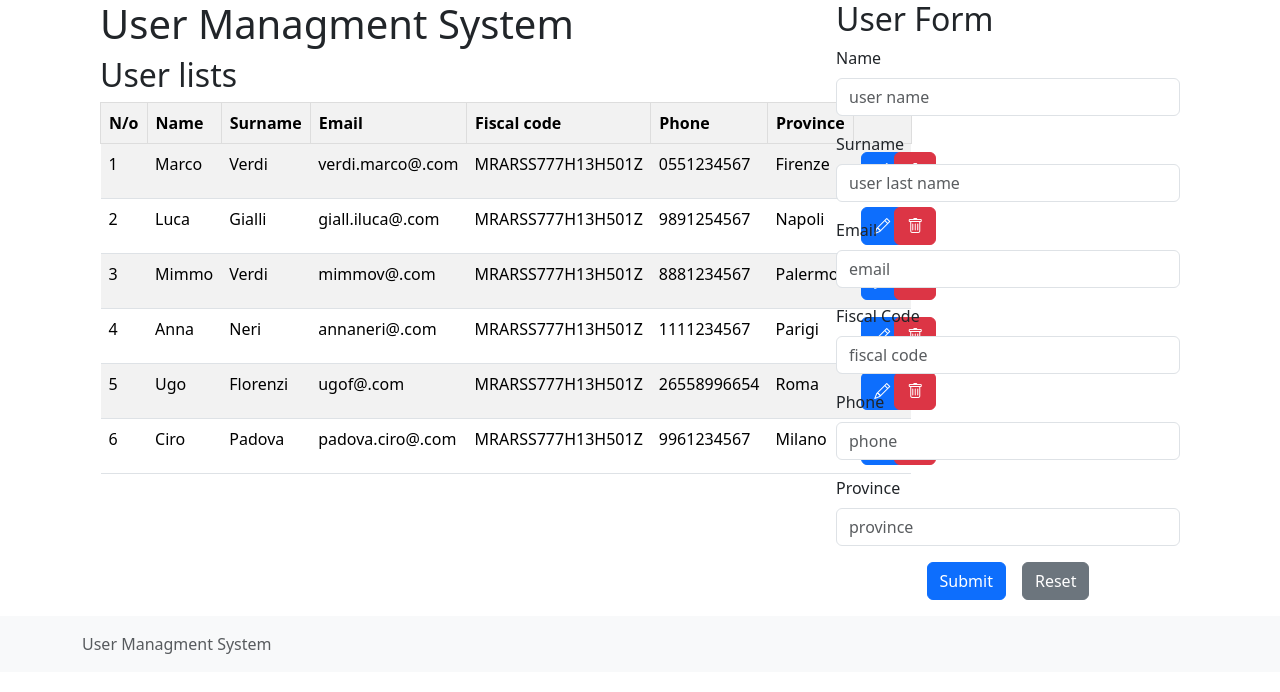
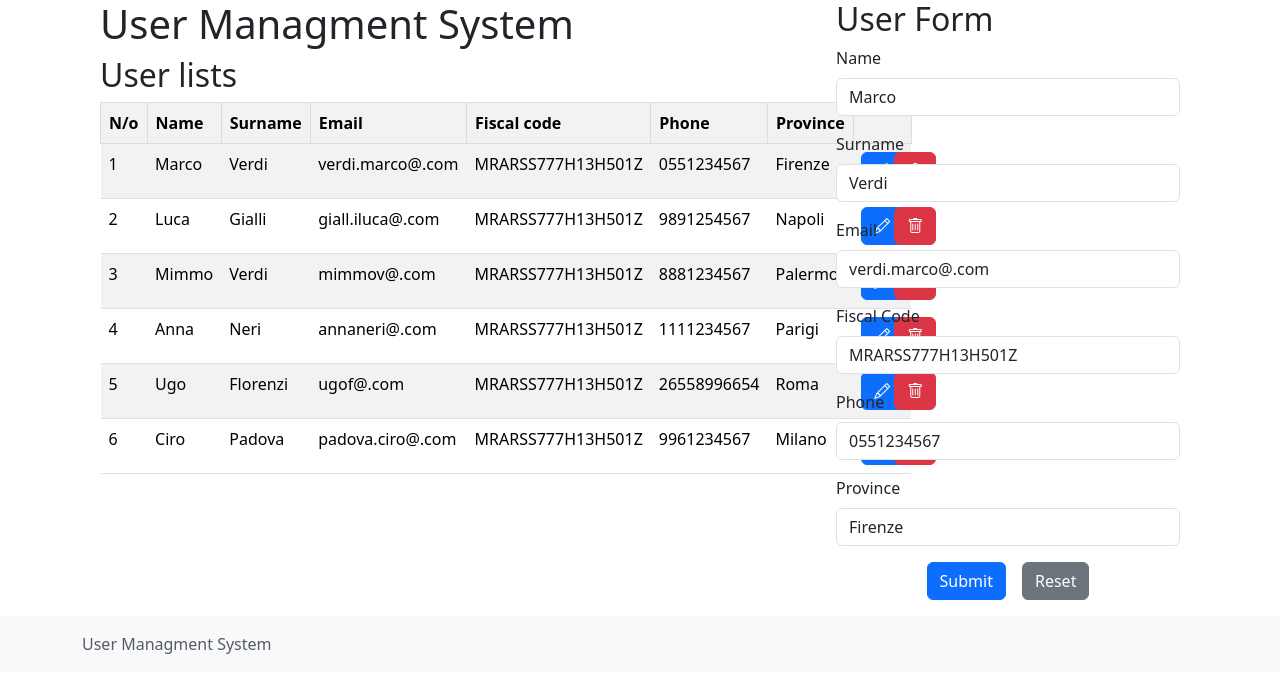
Before and after one commit to alexasfils/NewUseUms, an Angular app: page / in a window 1280 px wide. Both pictures are taken after a click on the button 1055 px from the left and 171 px from the top of the page. Shown: the top 692 px of the page. Built offline with nearby package versions, Linux system fonts and the light colour scheme.

Commit message:
Create two way bynding

```diff
--- a/src/app/app.component.ts
+++ b/src/app/app.component.ts
@@ -25,7 +25,7 @@ export class AppComponent implements OnInit {
     this.users = this.userService.getUsers();
   }
   showUserForm(user: User): void {
-    this.selectedUser = user;
+    this.selectedUser = {...user}; //Object.assign({}, user)
     this.userCols = 8;
     this.formCols = 4;
   }
--- a/src/app/users/user-form/user-form.component.html
+++ b/src/app/users/user-form/user-form.component.html
@@ -1,27 +1,28 @@
-<form #userForm (submit)="userForm">
+<form>
     <div class="mb-3">
         <div><label for="name" class="form-label">Name</label></div>
-        <div><input class="form-control" type="text" name="name" id="name" placeholder="user name"></div>
+        <div><input class="form-control" type="text" [(ngModel)]="user.name" name="name" id="name"
+                placeholder="user name"></div>
     </div>
     <div class="mb-3">
         <div><label for="lastName" class="form-label">Surname</label></div>
-        <div><input class="form-control" type="text" name="lastName" id="lastName" placeholder="user last name"></div>
+        <div><input class="form-control" type="text" [(ngModel)]="user.lastName" name="lastName" id="lastName" placeholder="user last name"></div>
     </div>
     <div class="mb-3">
         <div><label for="email" class="form-label">Email</label></div>
-        <div><input class="form-control" type="email" name="email" id="email" placeholder="email "></div>
+        <div><input class="form-control" type="email" [(ngModel)]="user.email" name="email" id="email" placeholder="email "></div>
     </div>
     <div class="mb-3">
         <div><label for="fiscalCode" class="form-label">Fiscal Code</label></div>
-        <div><input class="form-control" type="text" name="fiscalCode" id="fiscalCode" placeholder="fiscal code"></div>
+        <div><input class="form-control" type="text" [(ngModel)]="user.fiscalCode" name="fiscalCode" id="fiscalCode" placeholder="fiscal code"></div>
     </div>
     <div class="mb-3">
         <div><label for="phone" class="form-label">Phone</label></div>
-        <div><input class="form-control" type="text" name="phone" id="phone" placeholder="phone"></div>
+        <div><input class="form-control" type="text" [(ngModel)]="user.phone" name="phone" id="phone" placeholder="phone"></div>
     </div>
     <div class="mb-3">
         <div><label for="province" class="form-label">Province</label></div>
-        <div><input class="form-control" type="text" name="province" id="province" placeholder="province"></div>
+        <div><input class="form-control" type="text" [(ngModel)]="user.province" name="province" id="province" placeholder="province"></div>
     </div>
     <div class="mb-3 text-center">
         <button type="submit" class="btn btn-primary me-2">Submit</button>
--- a/src/app/users/user-form/user-form.component.ts
+++ b/src/app/users/user-form/user-form.component.ts
@@ -7,5 +7,7 @@ import { User } from '../user.service';
   styleUrl: './user-form.component.css',
 })
 export class UserFormComponent {
-  @Input() user: User | null = null;
+  @Input() user: Partial<User>= {};
+
+
 }
--- a/src/app/users/users.module.ts
+++ b/src/app/users/users.module.ts
@@ -4,10 +4,11 @@ import { CommonModule } from '@angular/common';
 import { UsersRoutingModule } from './users-routing.module';
 import { UsersListComponent } from './users-list/users-list.component';
 import { UserFormComponent } from './user-form/user-form.component';
+import { FormsModule } from '@angular/forms';
 
 @NgModule({
   declarations: [UsersListComponent, UserFormComponent],
-  imports: [CommonModule, UsersRoutingModule],
+  imports: [CommonModule, UsersRoutingModule, FormsModule],
   exports: [UsersListComponent, UserFormComponent],
 })
 export class UsersModule {}
```
